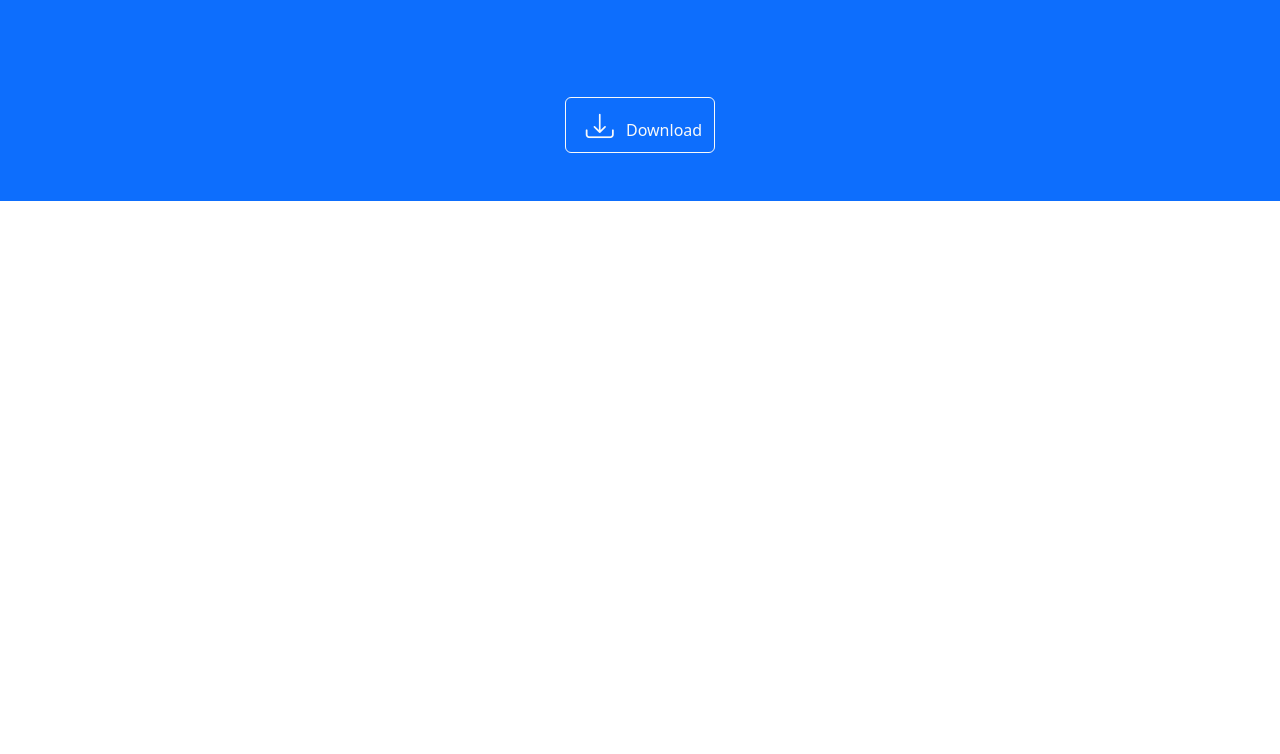
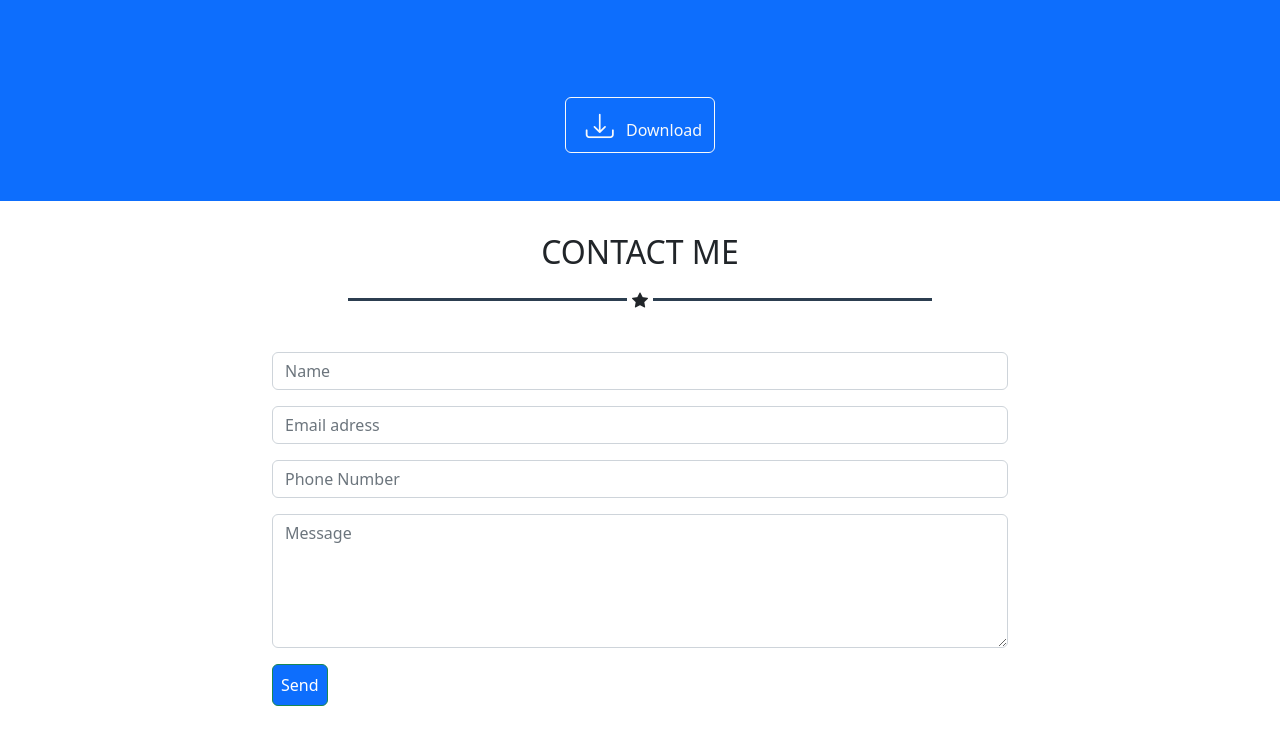
Before and after one commit to Dario-Miccinelli/html-css-bootstrap-freelancer, a plain HTML site: page index.html in a window 1280 px wide. Shown: the part 1573-2327 px from the top of the page. Before the commit the page ends 1790 px from the top, so only its background shows below. Drawn offline with nearby package versions, Linux system fonts and the light colour scheme.

Commit message:
Fine sezione contact me

```diff
--- a/assets/css/style.css
+++ b/assets/css/style.css
@@ -44,7 +44,7 @@ body > div > div > div > div > div > div > div {
 
 
 .ib_l {
-    width: 40%;
+    width: 30%;
     height: 3px;
     background-color: #2C3E50;
     margin: 0 5px;
--- a/index.html
+++ b/index.html
@@ -49,7 +49,7 @@
                     <h1>START BOOTSTRAP</h1>
                     <div class="row justify-content-center">
                       <div class="col-7">
-                        <div class="ib-l-l"></div>
+                        <div class="ib-l-l bg-white"></div>
                         <i class="bi bi-star-fill"></i>
                         <div class="ib-l-r"></div>
                       </div>
@@ -184,6 +184,55 @@
 
 
 
+<section class="pb-5">
+    <div class="container">
+      <div class="row text-center pt-3 pb-4">
+        <h2>CONTACT ME</h2>
+        <div class="col d-flex justify-content-center align-items-center ib-bl-st mb-3 mt-2">
+      <div class="ib_l w-25"></div>
+      <i class="bi bi-star-fill"></i>
+    <div class="ib_l w-25"></div>
+    </div>
+    </div>
+    </div>
+
+    <div class="container">
+        <div class="row">
+          <div class="col-8 offset-2 ib-form" >
+            <form>
+
+      <div class="mb-3">
+        <input type="email" class="form-control" placeholder="Name" id="exampleInputEmail1" aria-describedby="emailHelp">
+      </div>
+
+      <div class="mb-3">
+        <input type="email" class="form-control" placeholder="Email adress" id="exampleInputEmail1" aria-describedby="emailHelp">
+      </div>
+
+      <div class="mb-3">
+        <input type="email" class="form-control" placeholder="Phone Number" id="exampleInputEmail1" aria-describedby="emailHelp">
+      </div>
+
+      <div class="mb-3">
+        <textarea class="form-control" placeholder="Message" id="exampleFormControlTextarea1" rows="5"></textarea>
+      </div>
+
+      <button type="button" class="btn btn-success p-2 bg-primary">Send</button>
+
+
+
+    </form>
+    </div>
+    </div>
+
+    </div>
+
+    </section>
+
+    <!-- FINE CONTACT-ME  -->
+
+
+
 
 
 </body>
```
